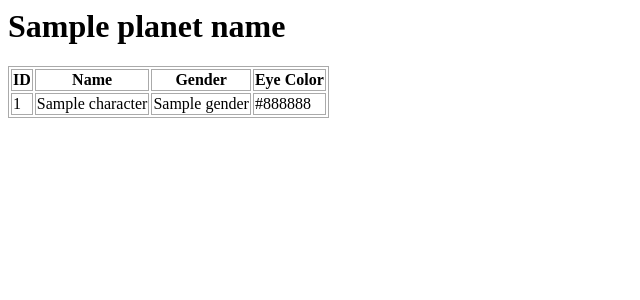
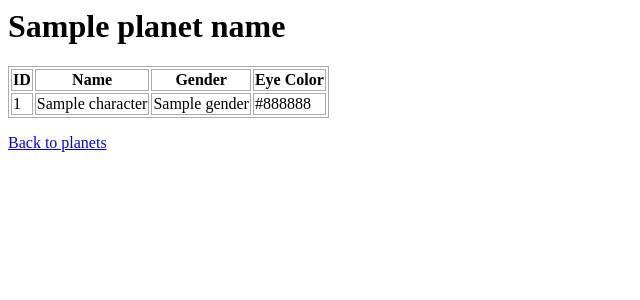
Before and after one commit to ekungurov/devops-school-website-v1, a PHP site: template views/character-list.php in a window 1280 px wide. Shown: the top 300 px of the page, without its empty margins (0-640 px from the left). Run offline with PHP 8.4, Linux system fonts and the light colour scheme; the template is opened without the code that fills it: most values are stand-ins (such as "Sample title", 1, 10 or a date in 2020); a stand-in replaces the project's code that opens the database connection.

Commit message:
Add back to index page link

```diff
--- a/views/character-list.php
+++ b/views/character-list.php
@@ -28,5 +28,6 @@
     <?php endforeach?>
   </tbody>
 </table>
+<p><a href="index.php">Back to planets</a></p>
 
 </body>
```
